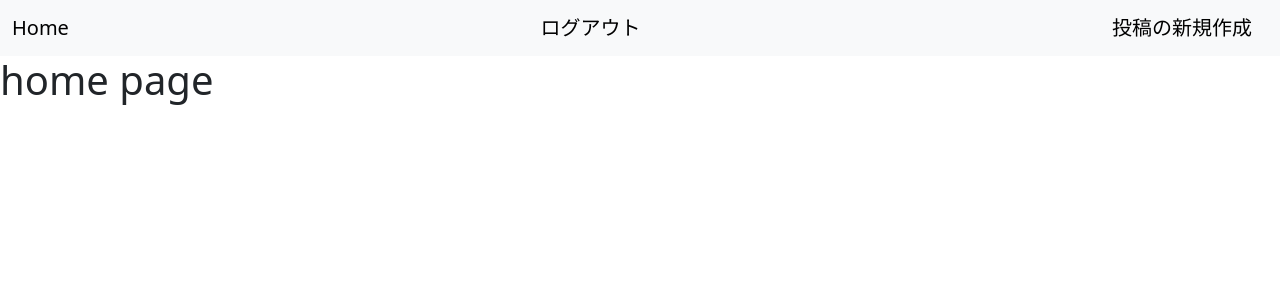
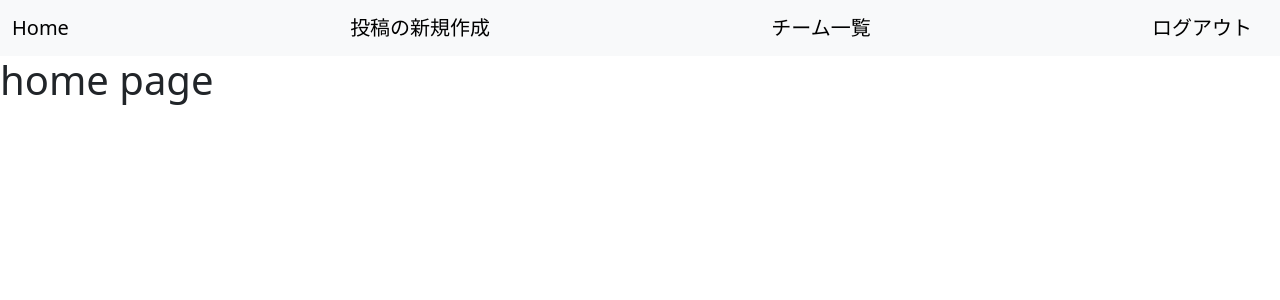
Before and after one commit to Masaki3325/Soccer_chat, a Django app: page / in a window 1280 px wide. Shown: the top 300 px of the page. Run offline with Django 4.2, Linux system fonts and the light colour scheme; the visitor is signed in with stand-in values (Sample User, id 1).

Commit message:
refactor it

```diff
--- a/templates/base.html
+++ b/templates/base.html
@@ -18,8 +18,9 @@
             <div class="container-fluid justify-content-between">
             {% if user.is_authenticated %}
             <a class="navbar-brand" href="{% url 'post:list' %}">Home</a>
+            <a class="navbar-brand" href="{% url 'post:create' %}">投稿の新規作成</a>
+            <a class="navbar-brand" href="{% url 'post:teamlist' %}">チーム一覧</a>
             <a class="navbar-brand" href="{% url 'user:logout' %}">ログアウト</a>
-            <a class="navbar-brand" href="{% url 'post:create' %}">投稿の新規作成</a>
             {% else %}
             <a class="navbar-brand" href="{% url 'user:home' %}">Home</a>
             <a class="navbar-brand ml-auto" href="{% url 'user:signup' %}">会員登録</a>
```
